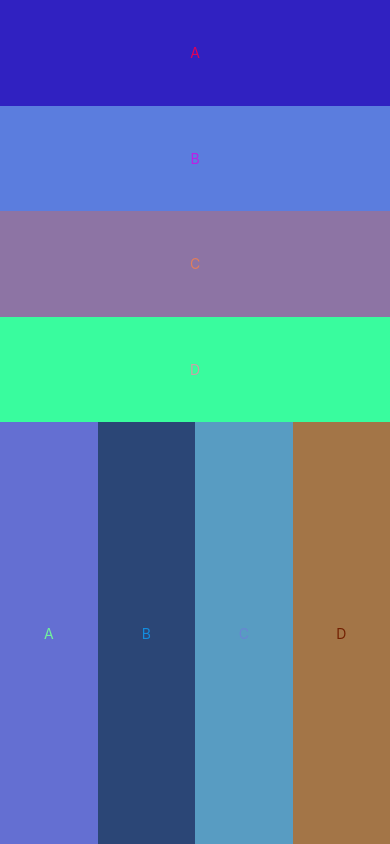
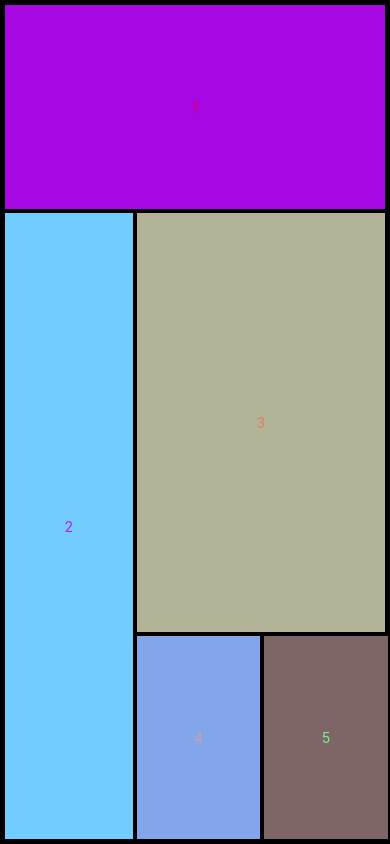
Before and after one commit to huyph14494/react-native24022020, a React Native app: screen / in a window 390 px wide. Built offline with nearby package versions, Linux system fonts and the light colour scheme.

Commit message:
bai tai 2

```diff
--- a/App.js
+++ b/App.js
@@ -12,32 +12,30 @@ import {StyleSheet, View, Text} from 'react-native';
 const App: () => React$Node = () => {
   return (
     <View style={styles.container}>
-      <View style={styles.group_1}>
-        <View style={styles.group_text}>
-          <Text style={styles.textColor}>A</Text>
-        </View>
-        <View style={styles.group_text}>
-          <Text style={styles.textColor}>B</Text>
-        </View>
-        <View style={styles.group_text}>
-          <Text style={styles.textColor}>C</Text>
-        </View>
-        <View style={styles.group_text}>
-          <Text style={styles.textColor}>D</Text>
+      <View style={styles.group(1)}>
+        <View style={styles.group_text(1, 5, 5, 5, 2.5)}>
+          <Text style={styles.textColor}>1</Text>
         </View>
       </View>
-      <View style={styles.group_2}>
-        <View style={styles.group_text}>
-          <Text style={styles.textColor}>A</Text>
+
+      <View style={styles.group(3, 'row')}>
+        <View style={styles.group_text(1, 2.5, 5, 2.5, 5)}>
+          <Text style={styles.textColor}>2</Text>
         </View>
-        <View style={styles.group_text}>
-          <Text style={styles.textColor}>B</Text>
-        </View>
-        <View style={styles.group_text}>
-          <Text style={styles.textColor}>C</Text>
-        </View>
-        <View style={styles.group_text}>
-          <Text style={styles.textColor}>D</Text>
+
+        <View style={styles.group(2, 'column')}>
+          <View style={styles.group_text(2, 2.5, 2.5, 5, 2.5)}>
+            <Text style={styles.textColor}>3</Text>
+          </View>
+
+          <View style={styles.group(1, 'row')}>
+            <View style={styles.group_text(1, 2.5, 2.5, 2.5, 5)}>
+              <Text style={styles.textColor}>4</Text>
+            </View>
+            <View style={styles.group_text(1, 2.5, 2.5, 2.5, 5)}>
+              <Text style={styles.textColor}>5</Text>
+            </View>
+          </View>
         </View>
       </View>
     </View>
@@ -56,25 +54,35 @@ const getRandomColor = function() {
 
 const styles = StyleSheet.create({
   container: {
-    flex: 10,
+    flex: 1,
     flexDirection: 'column',
   },
-  group_1: {
-    flex: 5,
-    flexDirection: 'column',
-  },
-  group_2: {
-    flex: 5,
-    flexDirection: 'row',
+  group(flexValue, flexDirection) {
+    let obj = {flex: flexValue};
+    if (flexDirection) {
+      obj.flexDirection = flexDirection;
+    }
+    return obj;
   },
   get textColor() {
     return {color: getRandomColor()};
   },
-  get group_text() {
+  group_text(
+    flexValue = 1,
+    borderTopWidth = 5,
+    borderLeftWidth = 5,
+    borderRightWidth = 5,
+    borderBottomWidth = 5,
+  ) {
     return {
+      borderColor: 'black',
+      borderTopWidth: borderTopWidth,
+      borderLeftWidth: borderLeftWidth,
+      borderRightWidth: borderRightWidth,
+      borderBottomWidth: borderBottomWidth,
       justifyContent: 'center',
       alignItems: 'center',
-      flex: 1,
+      flex: flexValue,
       backgroundColor: getRandomColor(),
     };
   },
```
